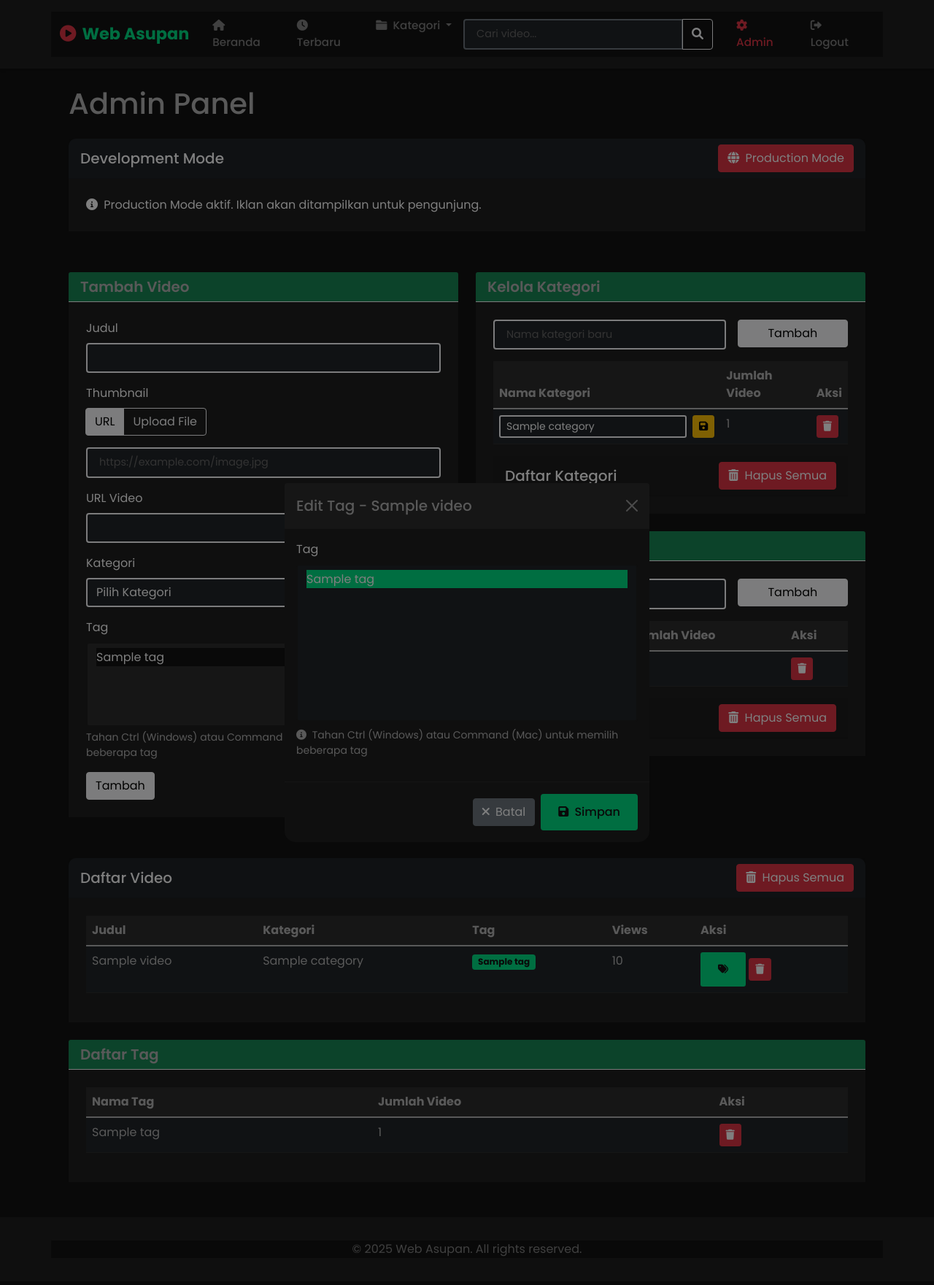
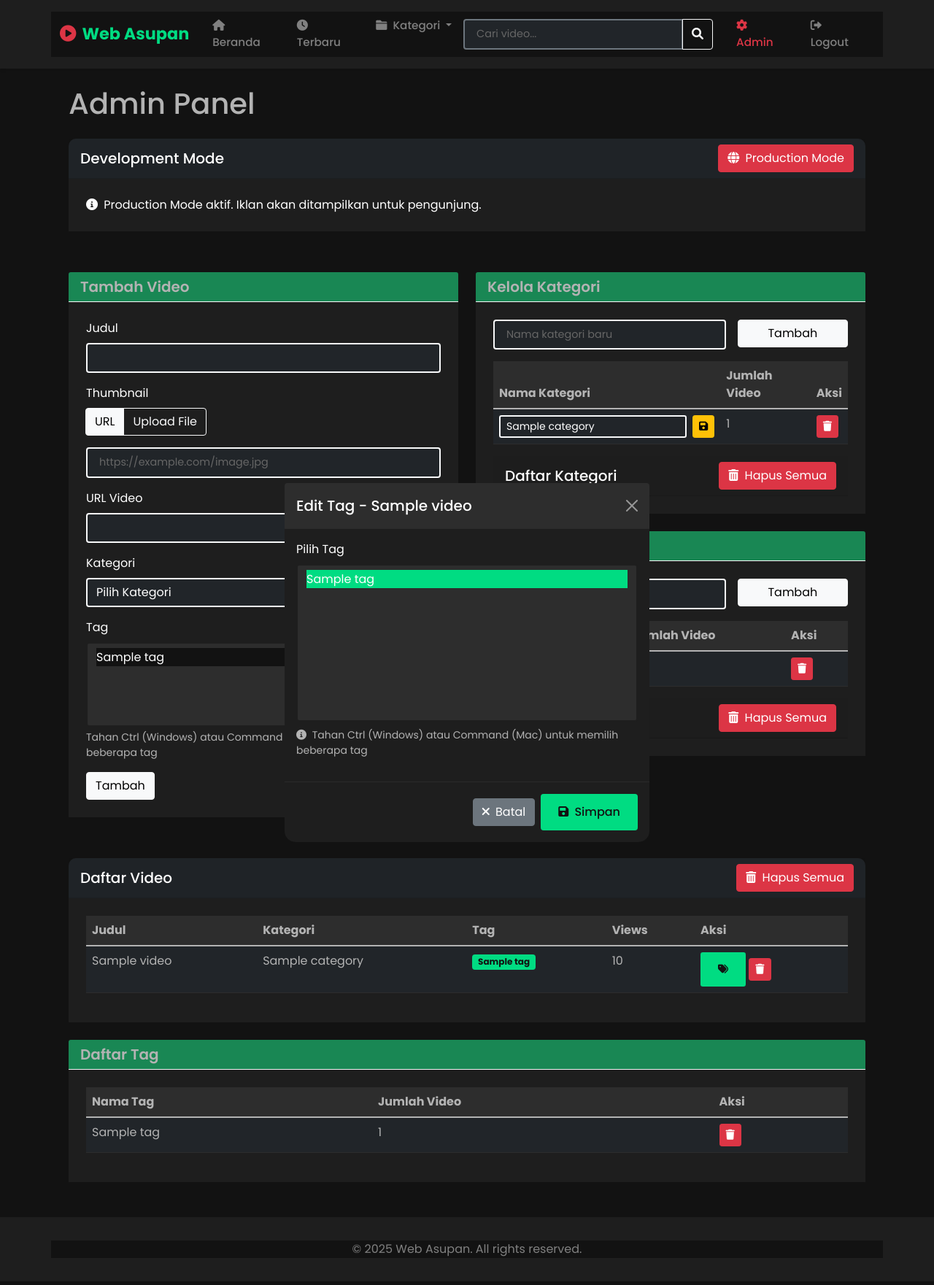
Before and after one commit to XBOLDASUPAN/webasupan, a Flask app: page /admin in a window 1280 px wide, after a click that opens the changed part. Shown: the top 1761 px of the page at 73% size. Run offline with Flask 2, Linux system fonts and the light colour scheme; a user stored in the database is signed in; tables that the repository leaves empty hold one stand-in row (values such as "Sample post"); some libraries are stand-ins or nearby versions.

Commit message:
Fix: perbaikan masalah modal-backdrop dan tampilan

```diff
--- a/templates/admin.html
+++ b/templates/admin.html
@@ -268,18 +268,18 @@
                         </tr>
 
                         <!-- Modal Edit Tags -->
-                        <div class="modal fade" id="editTagsModal{{ video.id }}" tabindex="-1" aria-hidden="true">
-                            <div class="modal-dialog modal-dialog-centered">
+                        <div class="modal" id="editTagsModal{{ video.id }}" tabindex="-1" role="dialog" aria-hidden="true">
+                            <div class="modal-dialog modal-dialog-centered" role="document">
                                 <div class="modal-content">
                                     <div class="modal-header">
-                                        <h5 class="modal-title">Edit Tag - {{ video.title }}</h5>
+                                        <h5 class="modal-title text-white">Edit Tag - {{ video.title }}</h5>
                                         <button type="button" class="btn-close btn-close-white" data-bs-dismiss="modal" aria-label="Close"></button>
                                     </div>
                                     <form action="{{ url_for('edit_video_tags', id=video.id) }}" method="POST">
                                         <div class="modal-body">
                                             <div class="mb-3">
-                                                <label class="form-label">Tag</label>
-                                                <select name="tags[]" class="form-select bg-dark text-white" multiple size="8" style="min-height: 200px;">
+                                                <label class="form-label text-white">Pilih Tag</label>
+                                                <select name="tags[]" class="form-select" multiple size="8" style="min-height: 200px;">
                                                     {% for tag in tags %}
                                                     <option value="{{ tag.id }}" {% if tag in video.tags %}selected{% endif %}>
                                                         {{ tag.name }}
@@ -420,6 +420,33 @@
     fileRadio.addEventListener('change', toggleInputs);
 });
 
+// Fungsi untuk menangani modal
+function handleModal() {
+    const modals = document.querySelectorAll('.modal');
+    modals.forEach(modal => {
+        modal.addEventListener('shown.bs.modal', function() {
+            document.body.classList.remove('modal-open');
+            const backdrops = document.querySelectorAll('.modal-backdrop');
+            backdrops.forEach(backdrop => {
+                if (backdrop !== modal.nextElementSibling) {
+                    backdrop.remove();
+                }
+            });
+        });
+
+        modal.addEventListener('hidden.bs.modal', function() {
+            const backdrops = document.querySelectorAll('.modal-backdrop');
+            backdrops.forEach(backdrop => backdrop.remove());
+            document.body.classList.remove('modal-open');
+            document.body.style.overflow = '';
+            document.body.style.paddingRight = '';
+        });
+    });
+}
+
+// Panggil fungsi saat halaman dimuat
+handleModal();
+
 function deleteTag(tagId) {
     if (confirm('Yakin ingin menghapus tag ini?')) {
         fetch(`/admin/delete_tag/${tagId}`, {
```
